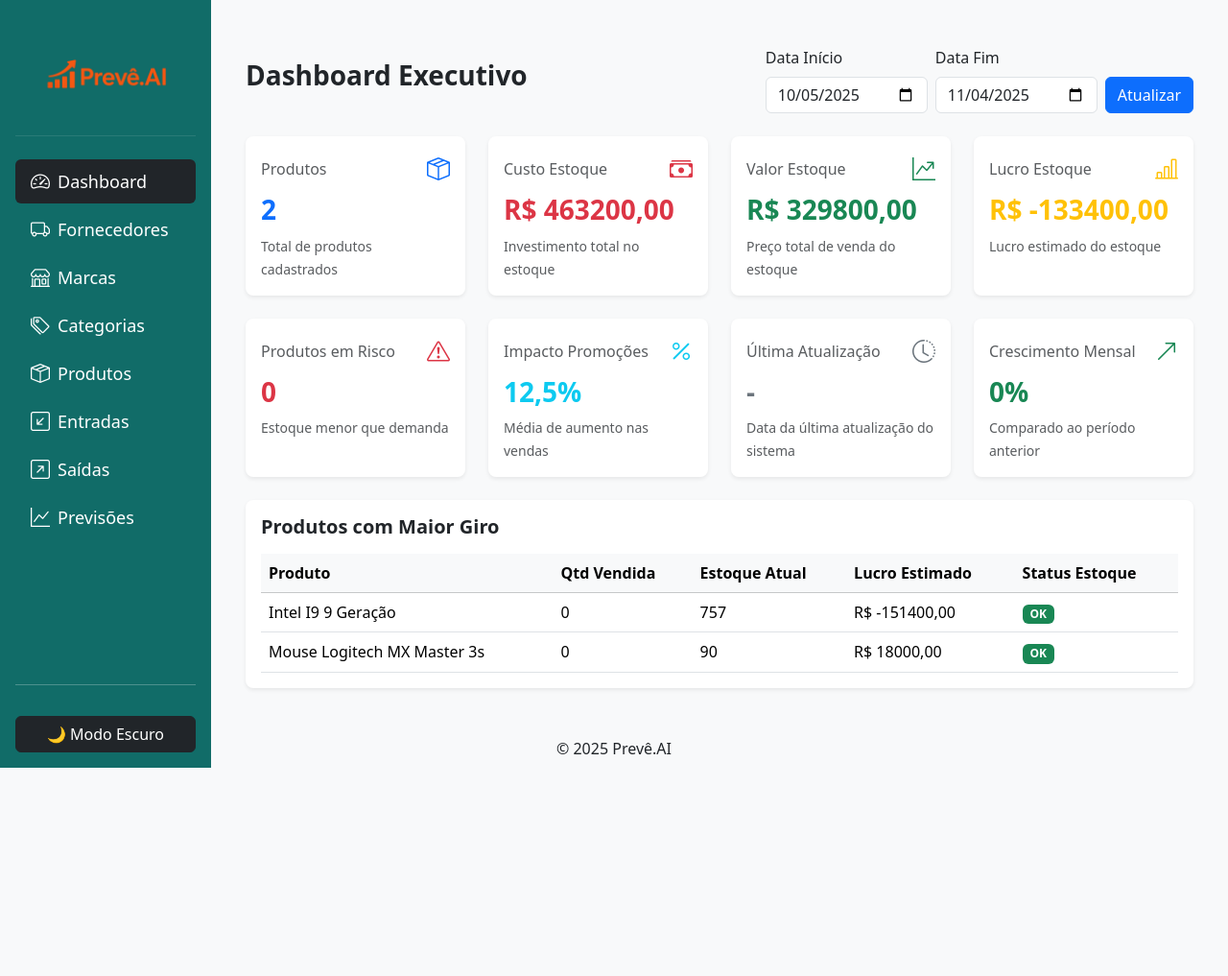
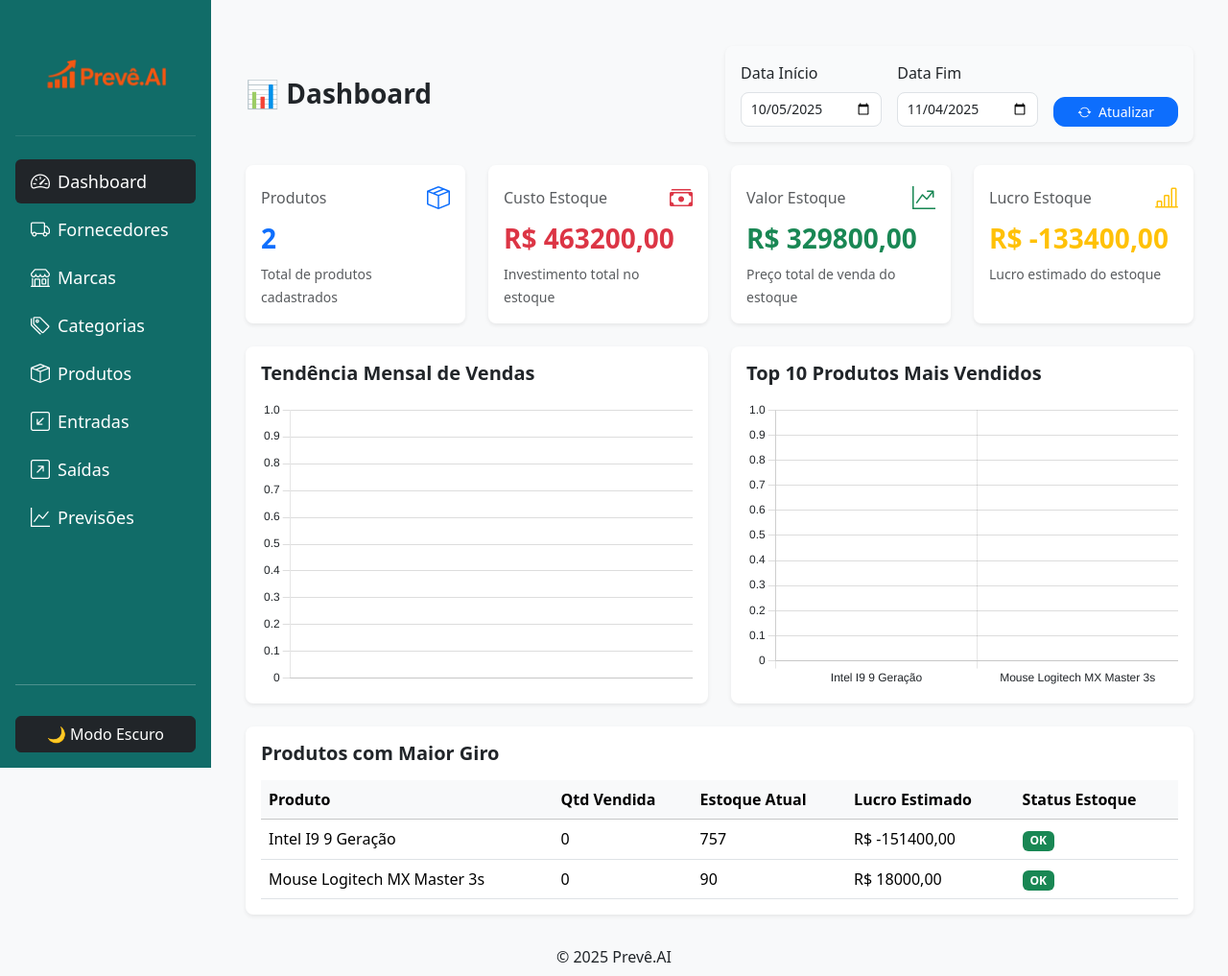
Before and after one commit to jfoj-dev/forecast-ai, a Django app: page / in a window 1280 px wide. Shown: the whole page at 96% size. Before the commit the page ends 800 px from the top, so only its background shows below. Run offline with Django 5.2, Linux system fonts and the light colour scheme; data comes from the database, SQL or seed files in the repository.

Commit message:
Finalizando a tela de dashboards

```diff
--- a/app/templates/components/_sidebar.html
+++ b/app/templates/components/_sidebar.html
@@ -8,7 +8,7 @@
 
   <!-- Logo -->
   <div class="logo mb-4 text-center text-sm-start">
-    <img src="{% static 'app/images/preve_logo_dark.png' %}" alt="estoca.ai" class="img-fluid">
+      <img src="{% static 'app/images/preve_logo_dark.png' %}" alt="estoca.ai" class="img-fluid">
   </div>
 
   <!-- Menu -->
--- a/app/templates/dashboard.html
+++ b/app/templates/dashboard.html
@@ -1,28 +1,81 @@
 {% extends 'base.html' %}
 
-{% block title %}Dashboard Executivo{% endblock %}
+{% block title %}Dashboard{% endblock %}
 
 {% block content %}
+<style>
+  /* ---------- Ajustes visuais modernos ---------- */
+  h1, h5 { font-weight: 600; }
+  .card {
+    border: none;
+    border-radius: 1rem;
+    transition: transform 0.2s ease, box-shadow 0.2s ease;
+  }
+  .card:hover {
+    transform: translateY(-3px);
+    box-shadow: 0 6px 20px rgba(0, 0, 0, 0.08);
+  }
+  .table-hover tbody tr:hover {
+    background-color: rgba(13,110,253,0.05);
+  }
+  .table thead {
+    position: sticky;
+    top: 0;
+    z-index: 2;
+  }
+  .form-label {
+    font-weight: 500;
+  }
+  .btn-primary {
+    border-radius: 0.75rem;
+  }
+
+  /* 🔹 Corrige inputs de data no modo escuro e claro */
+  input[type="date"] {
+    color: var(--bs-body-color) !important;
+    background-color: var(--bs-body-bg) !important;
+    border: 1px solid var(--bs-border-color);
+    border-radius: 0.5rem;
+    padding: 0.4rem 0.6rem;
+    transition: all 0.2s ease-in-out;
+  }
+  input[type="date"]:focus {
+    outline: none;
+    border-color: var(--bs-primary);
+    box-shadow: 0 0 0 0.2rem rgba(13,110,253,0.25);
+  }
+
+  /* 🔹 Garante contraste adequado no modo escuro */
+  @media (prefers-color-scheme: dark) {
+    input[type="date"] {
+      color-scheme: dark;
+      color: #f8f9fa !important;
+      background-color: #212529 !important;
+      border-color: #495057;
+    }
+  }
+</style>
+
 <div class="d-flex justify-content-between align-items-center mb-4 flex-wrap gap-3">
-    <h1 class="h3 fw-bold">Dashboard Executivo</h1>
+  <h1 class="h3 fw-bold mb-0">📊 Dashboard</h1>
 
-    <!-- Filtro de período -->
-    <form method="get" class="d-flex gap-2 align-items-end flex-wrap">
+  <form method="get" class="d-flex gap-3 align-items-end flex-wrap bg-light bg-opacity-10 p-3 rounded-3 shadow-sm">
     <div class="d-flex flex-column">
       <label for="data_inicio" class="form-label">Data Início</label>
-            <input type="date" name="data_inicio" id="data_inicio" class="form-control" value="{{ data_inicio }}">
+      <input type="date" name="data_inicio" id="data_inicio" class="form-control form-control-sm" value="{{ data_inicio }}">
     </div>
     <div class="d-flex flex-column">
       <label for="data_fim" class="form-label">Data Fim</label>
-            <input type="date" name="data_fim" id="data_fim" class="form-control" value="{{ data_fim }}">
+      <input type="date" name="data_fim" id="data_fim" class="form-control form-control-sm" value="{{ data_fim }}">
     </div>
-        <button class="btn btn-primary mt-3" type="submit">Atualizar</button>
+    <button class="btn btn-primary btn-sm mt-3 px-4" type="submit">
+      <i class="bi bi-arrow-repeat me-1"></i> Atualizar
+    </button>
   </form>
 </div>
 
 <!-- Painel de KPIs -->
 <div class="row g-4 mb-4">
-    {% comment %} KPI Cards principais {% endcomment %}
   <div class="col-lg-3 col-md-6">
     <div class="card shadow-sm border-0 rounded-3 h-100">
       <div class="card-body">
@@ -74,56 +127,24 @@
       </div>
     </div>
   </div>
+</div>
 
-    {% comment %} KPIs adicionais {% endcomment %}
-    <div class="col-lg-3 col-md-6">
-        <div class="card shadow-sm border-0 rounded-3 h-100">
+<!-- Gráficos -->
+<div class="row g-4 mb-4">
+  <div class="col-lg-6">
+    <div class="card shadow-sm border-0 rounded-3">
       <div class="card-body">
-                <div class="d-flex justify-content-between align-items-center mb-2">
-                    <span class="text-muted">Produtos em Risco</span>
-                    <i class="bi bi-exclamation-triangle text-danger fs-4"></i>
-                </div>
-                <h3 class="fw-bold text-danger">{{ products_risk|default:0 }}</h3>
-                <small class="text-muted">Estoque menor que demanda</small>
+        <h5 class="card-title fw-bold mb-3">Tendência Mensal de Vendas</h5>
+        <canvas id="graficoVendasMensais" height="200"></canvas>
       </div>
     </div>
   </div>
 
-    <div class="col-lg-3 col-md-6">
-        <div class="card shadow-sm border-0 rounded-3 h-100">
+  <div class="col-lg-6">
+    <div class="card shadow-sm border-0 rounded-3">
       <div class="card-body">
-                <div class="d-flex justify-content-between align-items-center mb-2">
-                    <span class="text-muted">Impacto Promoções</span>
-                    <i class="bi bi-percent text-info fs-4"></i>
-                </div>
-                <h3 class="fw-bold text-info">{{ promo_impact|default:0 }}%</h3>
-                <small class="text-muted">Média de aumento nas vendas</small>
-            </div>
-        </div>
-    </div>
-
-    <div class="col-lg-3 col-md-6">
-        <div class="card shadow-sm border-0 rounded-3 h-100">
-            <div class="card-body">
-                <div class="d-flex justify-content-between align-items-center mb-2">
-                    <span class="text-muted">Última Atualização</span>
-                    <i class="bi bi-clock-history text-secondary fs-4"></i>
-                </div>
-                <h3 class="fw-bold text-secondary">{{ last_update|default:"-" }}</h3>
-                <small class="text-muted">Data da última atualização do sistema</small>
-            </div>
-        </div>
-    </div>
-
-    <div class="col-lg-3 col-md-6">
-        <div class="card shadow-sm border-0 rounded-3 h-100">
-            <div class="card-body">
-                <div class="d-flex justify-content-between align-items-center mb-2">
-                    <span class="text-muted">Crescimento Mensal</span>
-                    <i class="bi bi-arrow-up-right text-success fs-4"></i>
-                </div>
-                <h3 class="fw-bold text-success">{{ monthly_growth|default:0 }}%</h3>
-                <small class="text-muted">Comparado ao período anterior</small>
+        <h5 class="card-title fw-bold mb-3">Top 10 Produtos Mais Vendidos</h5>
+        <canvas id="graficoTopProdutos" height="200"></canvas>
       </div>
     </div>
   </div>
@@ -171,4 +192,65 @@
     </div>
   </div>
 </div>
+
+<!-- Chart.js -->
+<script src="https://cdn.jsdelivr.net/npm/chart.js"></script>
+<script>
+const labelsMeses = JSON.parse('{{ labels_meses|safe }}');
+const valoresVendas = JSON.parse('{{ valores_vendas|safe }}');
+const labelsProdutos = JSON.parse('{{ labels_produtos|safe }}');
+const valoresProdutos = JSON.parse('{{ valores_produtos|safe }}');
+
+// Detecta modo escuro do sistema
+const darkMode = window.matchMedia('(prefers-color-scheme: dark)').matches;
+const gridColor = darkMode ? '#444' : '#ddd';
+const textColor = darkMode ? '#f8f9fa' : '#212529';
+
+// Gráfico 1: Vendas mensais
+new Chart(document.getElementById('graficoVendasMensais'), {
+  type: 'line',
+  data: {
+    labels: labelsMeses,
+    datasets: [{
+      label: 'Vendas',
+      data: valoresVendas,
+      borderWidth: 2,
+      borderColor: '#0d6efd',
+      backgroundColor: 'rgba(13,110,253,0.2)',
+      tension: 0.3,
+      fill: true
+    }]
+  },
+  options: {
+    responsive: true,
+    scales: {
+      y: { beginAtZero: true, grid: { color: gridColor }, ticks: { color: textColor } },
+      x: { ticks: { color: textColor } }
+    },
+    plugins: { legend: { display: false } }
+  }
+});
+
+// Gráfico 2: Top produtos
+new Chart(document.getElementById('graficoTopProdutos'), {
+  type: 'bar',
+  data: {
+    labels: labelsProdutos,
+    datasets: [{
+      label: 'Qtd Vendida',
+      data: valoresProdutos,
+      backgroundColor: 'rgba(25,135,84,0.7)'
+    }]
+  },
+  options: {
+    responsive: true,
+    scales: {
+      y: { beginAtZero: true, grid: { color: gridColor }, ticks: { color: textColor } },
+      x: { ticks: { color: textColor } }
+    },
+    plugins: { legend: { display: false } }
+  }
+});
+
+</script>
 {% endblock %}
--- a/app/views.py
+++ b/app/views.py
@@ -1,13 +1,15 @@
 from django.shortcuts import render
 from django.db.models import Sum, F, Q, FloatField
-from django.db.models.functions import Coalesce
+from django.db.models.functions import Coalesce, TruncMonth
 from datetime import datetime, timedelta
 from products.models import Product
 from outflows.models import Outflow
+import json
+
 
 def home(request):
     # --------------------------------------------
-    # 🔹 1. Filtro de período (Data Início e Fim)
+    # Filtro de período (Data Início e Fim)
     # --------------------------------------------
     data_inicio_str = request.GET.get("data_inicio")
     data_fim_str = request.GET.get("data_fim")
@@ -24,13 +26,13 @@
         data_inicio = data_fim - timedelta(days=30)
 
     # --------------------------------------------
-    # 🔹 2. Coleta de dados de produtos e saídas
+    # Coleta de dados de produtos e saídas
     # --------------------------------------------
     produtos = Product.objects.all()
     outflows = Outflow.objects.filter(created_at__range=[data_inicio, data_fim])
 
     # --------------------------------------------
-    # 🔹 3. Cálculos principais
+    # Cálculos principais (respeitando o filtro)
     # --------------------------------------------
     total_produtos = produtos.count()
 
@@ -54,7 +56,7 @@
         )
     ).filter(qtd_vendida__gt=F("quantity")).count()
 
-    promo_impact = 12.5
+    promo_impact = 12.5  # Valor ilustrativo (poderá ser dinâmico futuramente)
 
     last_update = outflows.order_by("-created_at").first()
     last_update = last_update.created_at.strftime("%d/%m/%Y %H:%M") if last_update else "-"
@@ -73,6 +75,9 @@
         else 0
     )
 
+    # --------------------------------------------
+    # Top produtos e gráficos dinâmicos
+    # --------------------------------------------
     top_produtos = (
         produtos.annotate(
             qtd_vendida=Coalesce(
@@ -91,14 +96,41 @@
         .order_by("-qtd_vendida")[:20]
     )
 
+    # 🔹 Gráfico 1 – Tendência Mensal de Vendas (filtra por intervalo)
+    vendas_mensais = (
+        Outflow.objects.filter(created_at__range=[data_inicio, data_fim])
+        .annotate(mes=TruncMonth("created_at"))
+        .values("mes")
+        .annotate(total_vendas=Coalesce(Sum("quantity"), 0))
+        .order_by("mes")
+    )
+
+    labels_meses = [v["mes"].strftime("%b/%Y") for v in vendas_mensais]
+    valores_vendas = [float(v["total_vendas"]) for v in vendas_mensais]
+
+    # 🔹 Gráfico 2 – Top 10 produtos mais vendidos (filtra por intervalo)
+    produtos_mais_vendidos = (
+        produtos.annotate(
+            qtd_vendida=Coalesce(
+                Sum(
+                    "outflows__quantity",
+                    filter=Q(outflows__created_at__range=[data_inicio, data_fim]),
+                ),
+                0,
+            )
+        )
+        .order_by("-qtd_vendida")[:10]
+    )
+
+    labels_produtos = [p.title for p in produtos_mais_vendidos]
+    valores_produtos = [float(p.qtd_vendida) for p in produtos_mais_vendidos]
+
     # --------------------------------------------
-    # 🔹 4. Contexto para o template (corrigido)
+    # Contexto enviado ao template
     # --------------------------------------------
     contexto = {
-        # 🔸 Envia as datas formatadas para manter nos inputs
         "data_inicio": data_inicio.strftime("%Y-%m-%d"),
         "data_fim": data_fim.strftime("%Y-%m-%d"),
-
         "total_produtos": total_produtos,
         "custo_estoque": custo_estoque,
         "valor_estoque": valor_estoque,
@@ -108,6 +140,10 @@
         "last_update": last_update,
         "monthly_growth": monthly_growth,
         "top_produtos": top_produtos,
+        "labels_meses": json.dumps(labels_meses),
+        "valores_vendas": json.dumps(valores_vendas),
+        "labels_produtos": json.dumps(labels_produtos),
+        "valores_produtos": json.dumps(valores_produtos),
     }
 
     return render(request, "dashboard.html", contexto)
```
Lines whose indentation alone changed are shown as unchanged.
